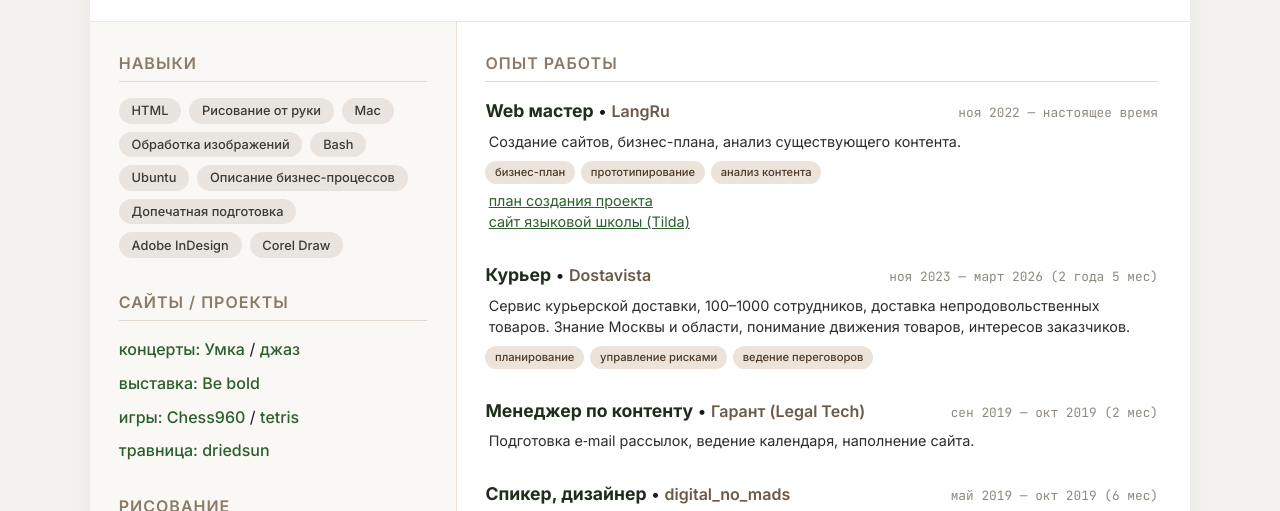
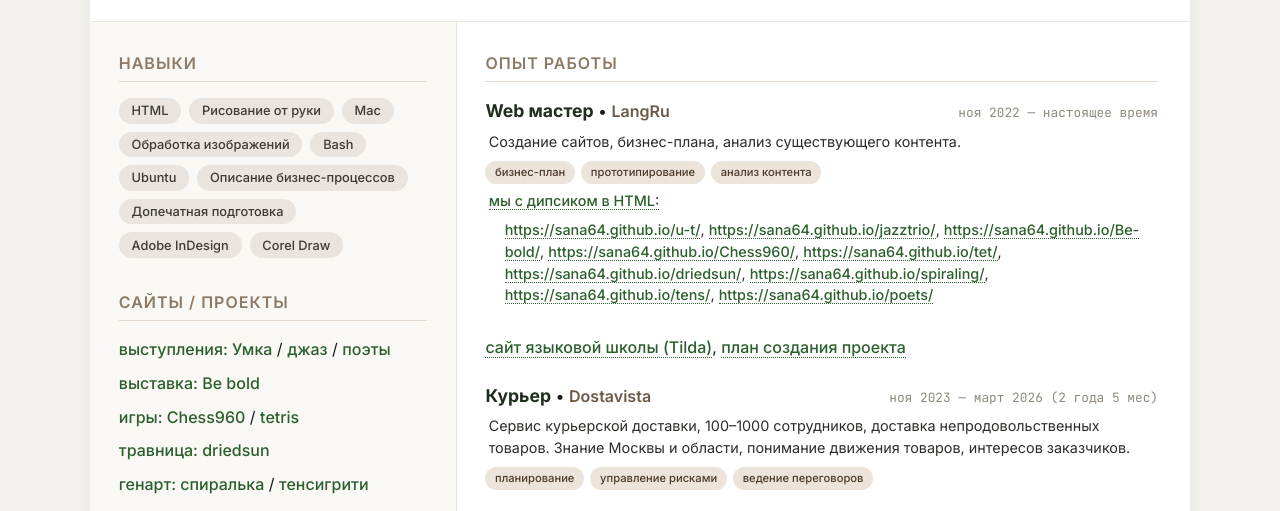
Before and after one commit to sana64/about_me, a plain HTML site: page index.html in a window 1280 px wide. Shown: the part 227-738 px from the top of the page. Drawn offline with Linux system fonts and the light colour scheme.

Commit message:
Update index.html

```diff
--- a/index.html
+++ b/index.html
@@ -237,6 +237,16 @@
             border-bottom-style: solid;
         }
 
+        .github-list {
+            margin-top: 0.5rem;
+            margin-left: 1rem;
+            list-style: none;
+        }
+        .github-list li {
+            margin-bottom: 0.2rem;
+            font-size: 0.85rem;
+        }
+
         @media (max-width: 780px) {
             .main-grid {
                 grid-template-columns: 1fr;
@@ -293,10 +303,14 @@
             <div class="section">
                 <h3>Сайты / проекты</h3>
                 <ul class="links-list">
-                    <li><a href="https://sana64.github.io/umka-v-saratove/" target="_blank">концерты: Умка</a> / <a href="https://sana64.github.io/jazztrio/" target="_blank">джаз</a></li>
+                    <li><a href="https://sana64.github.io/u-t/" target="_blank">выступления: Умка</a> / <a href="https://sana64.github.io/jazztrio/" target="_blank">джаз</a>
+                       / <a href="https://sana64.github.io/poets/" target="_blank">поэты</a>
+                    </li>
                     <li><a href="https://sana64.github.io/Be-bold/" target="_blank">выставка: Be bold</a></li>
                     <li><a href="https://sana64.github.io/Chess960/" target="_blank">игры: Chess960</a> / <a href="https://sana64.github.io/tet/" target="_blank">tetris</a></li>
                     <li><a href="https://sana64.github.io/driedsun/" target="_blank">травница: driedsun</a></li>
+                    <li><a href="https://sana64.github.io/spiraling/" target="_blank">генарт: спиралька</a> / <a href="https://sana64.github.io/tens/" target="_blank">тенсигрити</a></li>
+
                 </ul>
             </div>
 
@@ -353,10 +367,26 @@
                         <span class="badge">анализ контента</span>
                     </div>
                     <div class="job-desc" style="margin-top: 6px;">
-                        <a href="https://docs.google.com/document/d/e/2PACX-1vRhYrhqQpGxyW20pPaIjx0-xI8VUuC9V2wb5LN-IF-sLtETEJv-0jOLWdr7puU8ffuVMiVT8Dkyd2Mq/pub" target="_blank" style="color:#2c5f2d;">план создания проекта</a><br>
-                        <a href="https://langru.tilda.ws/" target="_blank" style="color:#2c5f2d;">сайт языковой школы (Tilda)</a>
+
+
+                         <span class="green-link">мы с дипсиком в HTML:</span>
+                        <ul class="github-list">
+                            <a href="https://sana64.github.io/u-t/" target="_blank" class="green-link">https://sana64.github.io/u-t/</a></li>,
+                            <a href="https://sana64.github.io/jazztrio/" target="_blank" class="green-link">https://sana64.github.io/jazztrio/</a>,
+                            <a href="https://sana64.github.io/Be-bold/" target="_blank" class="green-link">https://sana64.github.io/Be-bold/</a>,
+                            <a href="https://sana64.github.io/Chess960/" target="_blank" class="green-link">https://sana64.github.io/Chess960/</a>,
+                            <a href="https://sana64.github.io/tet/" target="_blank" class="green-link">https://sana64.github.io/tet/</a></li>,
+                            <a href="https://sana64.github.io/driedsun/" target="_blank" class="green-link">https://sana64.github.io/driedsun/</a>,
+                            <a href="https://sana64.github.io/spiraling/" target="_blank" class="green-link">https://sana64.github.io/spiraling/</a>,
+                            <a href="https://sana64.github.io/tens/" target="_blank" class="green-link">https://sana64.github.io/tens/</a>,
+                            <a href="https://sana64.github.io/poets/" target="_blank" class="green-link">https://sana64.github.io/poets/</a>
+                        </ul>
                     </div>
                 </div>
+
+                        <a href="https://langru.tilda.ws/" target="_blank" class="green-link">сайт языковой школы (Tilda)</a>,
+               <a href="https://docs.google.com/document/d/e/2PACX-1vRhYrhqQpGxyW20pPaIjx0-xI8VUuC9V2wb5LN-IF-sLtETEJv-0jOLWdr7puU8ffuVMiVT8Dkyd2Mq/pub" target="_blank" class="green-link">план создания проекта</a>
+<br><br>
 
                 <div class="job">
                     <div class="job-header">
```
